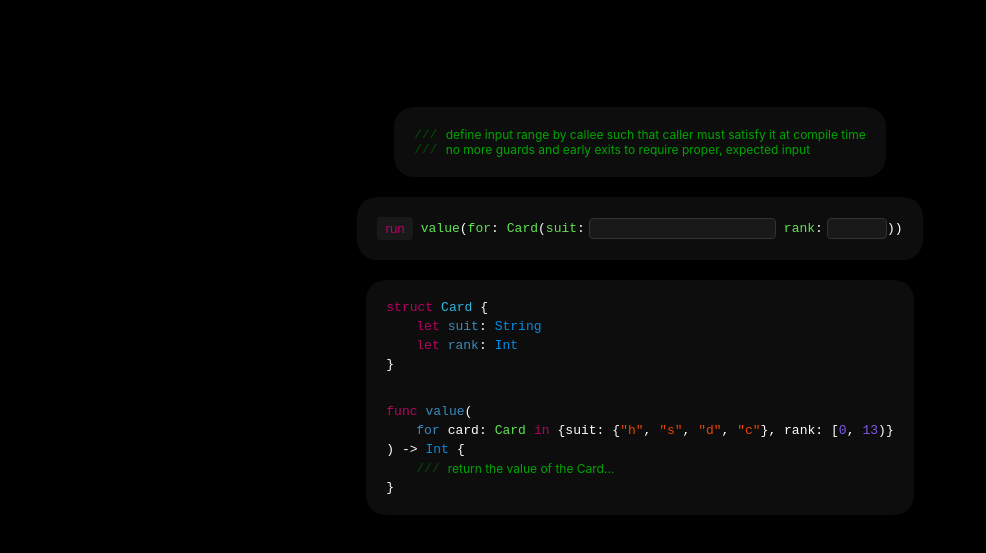
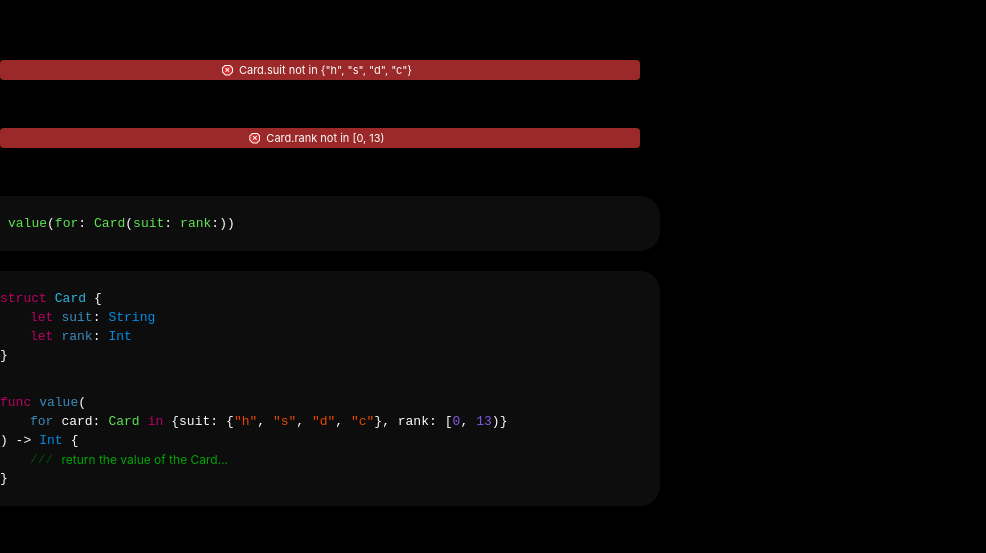
Before and after one commit to bmeikle56/premium-swift, a React (Create React App) app: page / in a window 1280 px wide. Shown: the part 117-670 px from the top of the page, without its empty margins (0-986 px from the left). Built offline with nearby package versions, Linux system fonts and the light colour scheme.

Commit message:
Begin reorg and cleanup junk, make static

```diff
--- a/src/cmp/ErrorMessage.js
+++ b/src/cmp/ErrorMessage.js
@@ -51,7 +51,7 @@ function Stop({
 
 function ErrorMessage({ txt }) {
   return (
-    <div style={{background: 'rgba(155, 41, 41, 1)', borderRadius: 4, fontSize: 11, display: 'flex', alignItems: 'center', justifyContent: 'center', padding: '0 0 0 6px'}}>
+    <div style={{background: 'rgba(155, 41, 41, 1)', borderRadius: 4, fontSize: 11, display: 'flex', alignItems: 'center', justifyContent: 'center', width: '100%'}}>
       <Stop/>
       <p style={{color: 'white', margin: 0, padding: '3px 6px 3px 6px'}}>{txt}</p>
     </div>
--- a/src/pages/home.js
+++ b/src/pages/home.js
@@ -15,38 +15,8 @@ let palette = {
   darkComment: 'rgba(1, 81, 2, 1)',
 }
 
-function Home() {
-  const [suit, setSuit] = useState('')
-  const [rank, setRank] = useState('')
-  const [suitError, setSuitError] = useState('')
-  const [rankError, setRankError] = useState('')
-
-  function handleRun() {
-    if (!['"h"', '"s"', '"d"', '"c"'].includes(suit)) {
-      setSuitError('Card.suit not in {"h", "s", "d", "c"}');
-    }
-
-    const rankNum = Number(rank);
-    if (!Number.isInteger(rankNum) || rankNum < 0 || rankNum > 12) {
-      setRankError("Card.rank not in [0, 13)")
-      return
-    }
-
-    setSuitError("")
-    setRankError("")
-  }
-
+function Comments() {
   return (
-    <motion.div style={{display: 'flex', justifyContent: 'center', alignItems:'center', flexDirection: 'column', width: '100vw', height: '100vh', gap: 20}}
-    initial={{ opacity: 0 }}
-    animate={{ opacity: 1 }}
-    transition={{ delay: 1.2, duration: 2.0 }}
-    >
-      {suitError && <ErrorMessage txt={suitError}/>}
-      <div style={{height: 8, padding: 0, margin: 0}}/>
-      {rankError && <ErrorMessage txt={rankError}/>}
-      <div style={{height: 8, padding: 0, margin: 0}}/>
-
     <div style={{background: 'rgb(13,13,13)', padding: 20, borderRadius: 20, display: 'flex', flexDirection: 'column', gap: 4, alignItems: 'flex-start'}}>
       <div style={{display: 'flex', alignItems: 'center', flexDirection: 'column', width: '100%'}}>
         <div style={{display: 'flex', alignItems: 'center'}}>
@@ -61,89 +31,64 @@ function Home() {
         </div>
       </div>
     </div>
+  )
+}
+
+function Home() {
+  return (
+    <motion.div style={{display: 'flex', justifyContent: 'center', alignItems:'center', flexDirection: 'column', width: '50vw', height: '100vh', gap: 20}}
+    initial={{ opacity: 0 }}
+    animate={{ opacity: 1 }}
+    transition={{ delay: 0.8, duration: 1 }}
+    >
+      <ErrorMessage txt={'Card.suit not in {"h", "s", "d", "c"}'}/>
+      <div style={{height: 8, padding: 0, margin: 0}}/>
+      <ErrorMessage txt={'Card.rank not in [0, 13)'}/>
+      <div style={{height: 8, padding: 0, margin: 0}}/>
+
+
 
 
       <div
         style={{
-        background: "rgb(13,13,13)",
+          background: 'rgb(13,13,13)',
           padding: 20,
           borderRadius: 20,
-        display: "flex",
-        flexDirection: "column",
+          display: 'flex',
+          flexDirection: 'column',
           gap: 8,
+          width: '100%'
         }}
       >
-      <div style={{ display: "flex", alignItems: "center" }}>
-        <button
-          onClick={handleRun}
-          style={{
-            color: palette.pink,
-            padding: "4px 8px",
-            margin: 0,
-            background: "rgb(25,25,25)",
-            borderRadius: 4,
-            border: "none",
-            cursor: "pointer",
-          }}
-        >
-          run
-        </button>
-
+      <div style={{ display: 'flex', alignItems: 'center', width: '100%' }}>
         <div style={{ width: 8 }} />
 
         <pre style={{ color: palette.green, margin: 0 }}>value</pre>
-        <pre style={{ color: palette.white, margin: 0 }}>{"("}</pre>
+        <pre style={{ color: palette.white, margin: 0 }}>{'('}</pre>
         <pre style={{ color: palette.green, margin: 0 }}>for</pre>
-        <pre style={{ color: palette.white, margin: 0 }}>{":"}</pre>
+        <pre style={{ color: palette.white, margin: 0 }}>{':'}</pre>
 
         <div style={{ width: 8 }} />
 
         <pre style={{ color: palette.green, margin: 0 }}>Card</pre>
-        <pre style={{ color: palette.white, margin: 0 }}>{"("}</pre>
+        <pre style={{ color: palette.white, margin: 0 }}>{'('}</pre>
 
         <pre style={{ color: palette.green, margin: 0 }}>suit</pre>
-        <pre style={{ color: palette.white, margin: 0 }}>{":"}</pre>
-        <input
-          type="text"
-          value={suit}
-          onChange={(e) => setSuit(e.target.value)}
-          style={{
-            background: "rgb(25,25,25)",
-            border: "1px solid rgb(50,50,50)",
-            borderRadius: 4,
-            color: palette.white,
-            padding: "2px 4px",
-            marginLeft: 4,
-          }}
-        />
+        <pre style={{ color: palette.white, margin: 0 }}>{':'}</pre>
 
         <div style={{ width: 8 }} />
 
         <pre style={{ color: palette.green, margin: 0 }}>rank</pre>
-        <pre style={{ color: palette.white, margin: 0 }}>{":"}</pre>
-        <input
-          type='number'
-          value={rank}
-          onChange={(e) => setRank(e.target.value)}
-          style={{
-            background: "rgb(25,25,25)",
-            border: "1px solid rgb(50,50,50)",
-            borderRadius: 4,
-            color: palette.white,
-            padding: "2px 4px",
-            marginLeft: 4,
-            width: 60,
-          }}
-        />
+        <pre style={{ color: palette.white, margin: 0 }}>{':'}</pre>
 
-        <pre style={{ color: palette.white, margin: 0 }}>{")"}</pre>
-        <pre style={{ color: palette.white, margin: 0 }}>{")"}</pre>
+        <pre style={{ color: palette.white, margin: 0 }}>{')'}</pre>
+        <pre style={{ color: palette.white, margin: 0 }}>{')'}</pre>
       </div>
     </div>
 
 
 
-      <div style={{background: 'rgb(13,13,13)', padding: 20, borderRadius: 20, display: 'flex', flexDirection: 'column', gap: 4}}>
+      <div style={{background: 'rgb(13,13,13)', padding: 20, borderRadius: 20, display: 'flex', flexDirection: 'column', gap: 4, width: '100%'}}>
         <div style={{display: 'flex'}}>
           <pre style={{color: palette.pink, display: 'inline', padding: 0, margin: 0}}>struct</pre>
           <div style={{width: 8, padding: 0, margin: 0}}/>
```
Lines whose indentation alone changed are shown as unchanged.
